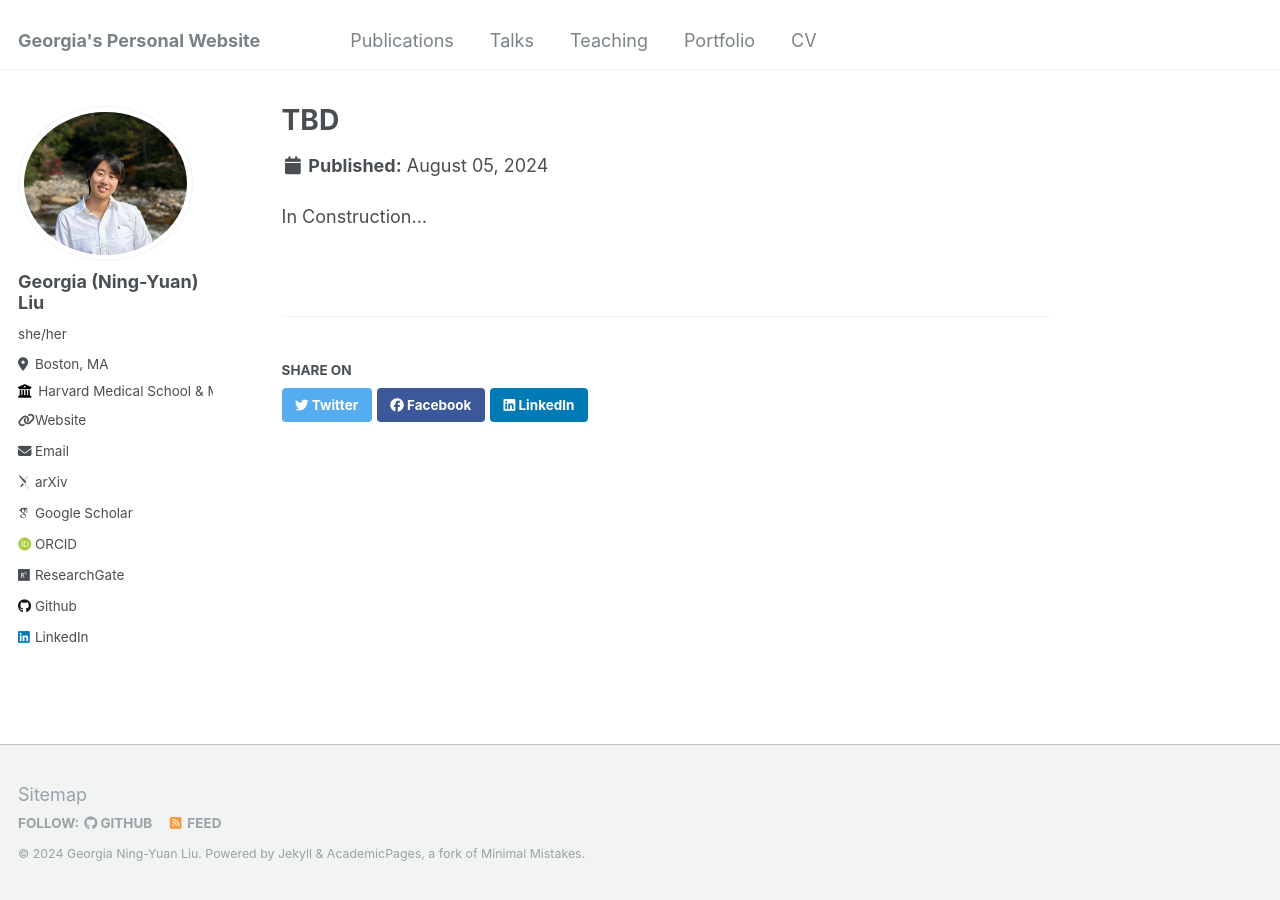
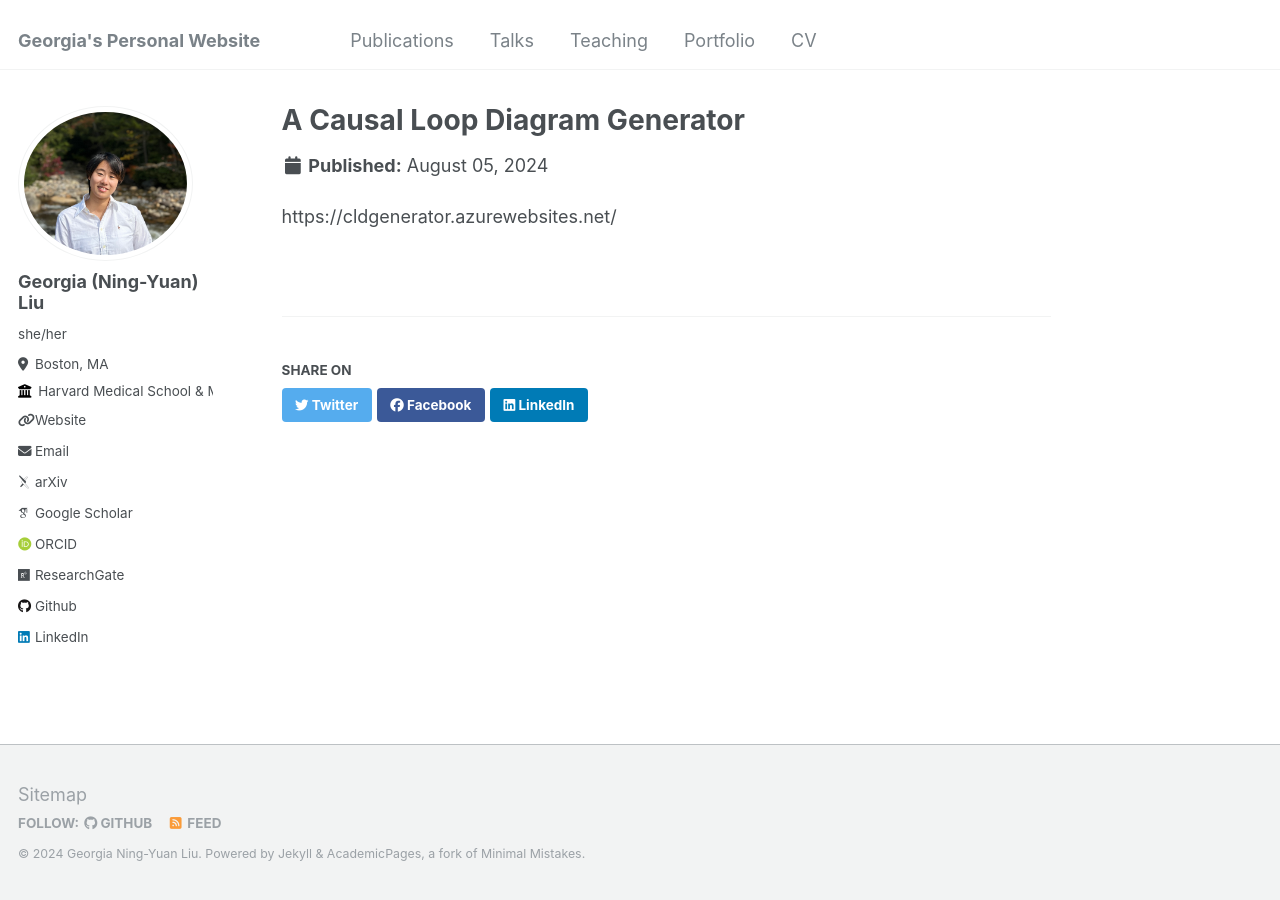
Before and after one commit to georgia-max/georgia-max.github.io, a Jekyll site: the page built from _portfolio/portfolio-1.md, in a window 1280 px wide. Built offline with Jekyll 4.4.1, drawn with Linux system fonts in a browser that asks for light colours; some web fonts are replaced.

Commit message:
Update portfolio-1.md

```diff
--- a/_portfolio/portfolio-1.md
+++ b/_portfolio/portfolio-1.md
@@ -1,7 +1,6 @@
 ---
-title: "TBD"
-excerpt: "Short description of portfolio item number 1<br/><img src='/images/500x300.png'>"
+title: "A Causal Loop Diagram Generator"
+excerpt: "Check out the CLD generator here! "
 collection: portfolio
 ---
-
-In Construction...
+https://cldgenerator.azurewebsites.net/
```
